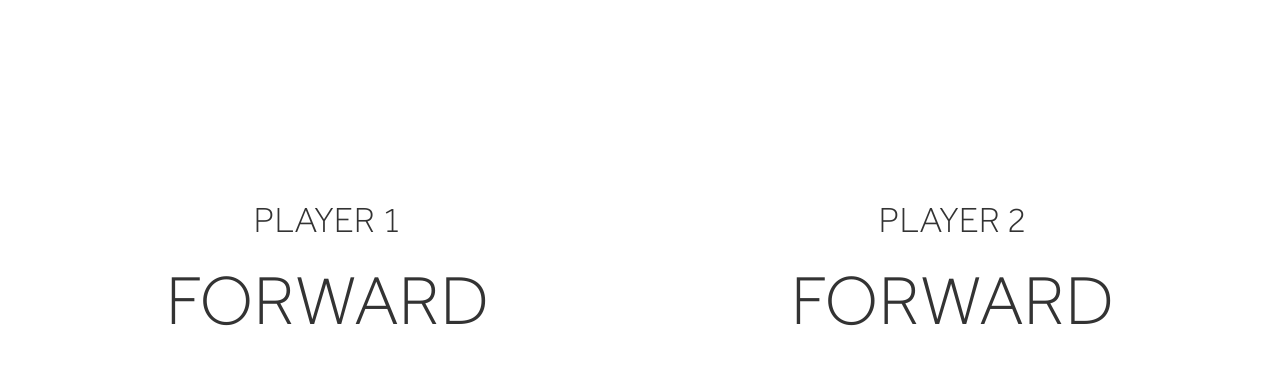
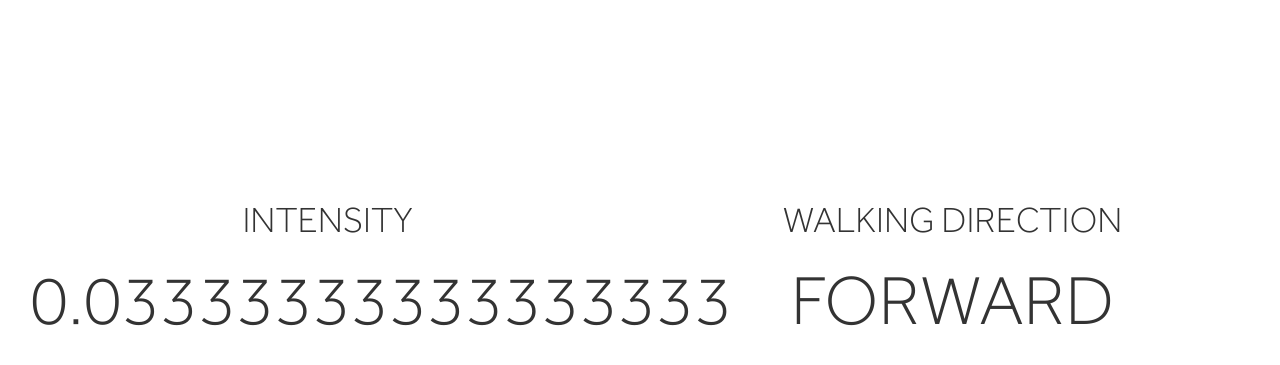
Before and after one commit to ryannorton/react, a Flask app: page /dashboard/ in a window 1280 px wide. Shown: the top 365 px of the page. Run offline with Flask 2, Linux system fonts and the light colour scheme; some libraries are stand-ins or nearby versions.

Commit message:
fuck it ship it

```diff
--- a/main.py
+++ b/main.py
@@ -1,4 +1,8 @@
+import json
+
 from flask import Flask, render_template
+
+
 app = Flask(__name__)
 
 
@@ -6,6 +10,8 @@ PLAYER_DIRECTIONS = {
     1: 'forward',
     2: 'backward'
 }
+
+INTENSITY = [0, 0, 0, 0, 0, 0, 0, 0, 0, 0]
 
 
 @app.route('/')
@@ -22,9 +28,21 @@ def change_direction(player, direction):
     return 'successful'
 
 
+@app.route('/intensity/<int:intensity>/')
+def set_intensity(intensity):
+    global INTENSITY
+    INTENSITY.append(intensity)
+    INTENSITY = INTENSITY[1:]
+    print INTENSITY
+    return 'success'
+
+
 @app.route('/stats/')
 def get_stats():
-    return PLAYER_DIRECTIONS[1].upper()
+    return json.dumps({
+        'direction': PLAYER_DIRECTIONS[1].upper(),
+        'intensity': str(min(sum(INTENSITY) / len(INTENSITY) / 3, 100))
+    })
 
 
 @app.route('/dashboard/')
--- a/static/main.js
+++ b/static/main.js
@@ -1,13 +1,28 @@
+function convertHex(hex,opacity){
+    hex = hex.replace('#','');
+    r = parseInt(hex.substring(0,2), 16);
+    g = parseInt(hex.substring(2,4), 16);
+    b = parseInt(hex.substring(4,6), 16);
+    result = 'rgba('+r+','+g+','+b+','+opacity/100+')';
+    return result;
+}
+
 
 (function poll(){
     setTimeout(function(){
         $.ajax({
             url: "/stats/",
             success: function(data){
-                $("#player1").text(data)
+                console.log(data)
+                $("#direction").text(data.direction)
+                $("#intensity").text(data.intensity)
+
+                $("body").css({
+                    "background": convertHex("#FF0000", data.intensity)
+                })
                 poll();
             },
-            dataType: "text"});
+            dataType: "json"});
         }, 200);
     }
 )();
--- a/templates/stats.html
+++ b/templates/stats.html
@@ -11,12 +11,12 @@
 <body>
     <div class="container-fluid">
         <div class="col-md-6">
-            <h1>PLAYER 1</h1>
-            <p class="direction" id="player1">FORWARD</p>
+            <h1>INTENSITY</h1>
+            <p class="direction" id="intensity">-</p>
         </div>
         <div class="col-md-6">
-            <h1>PLAYER 2</h1>
-            <p class="direction" id="player2">FORWARD</p>
+            <h1>WALKING DIRECTION</h1>
+            <p class="direction" id="direction">FORWARD</p>
         </div>
     </div>
 
```
